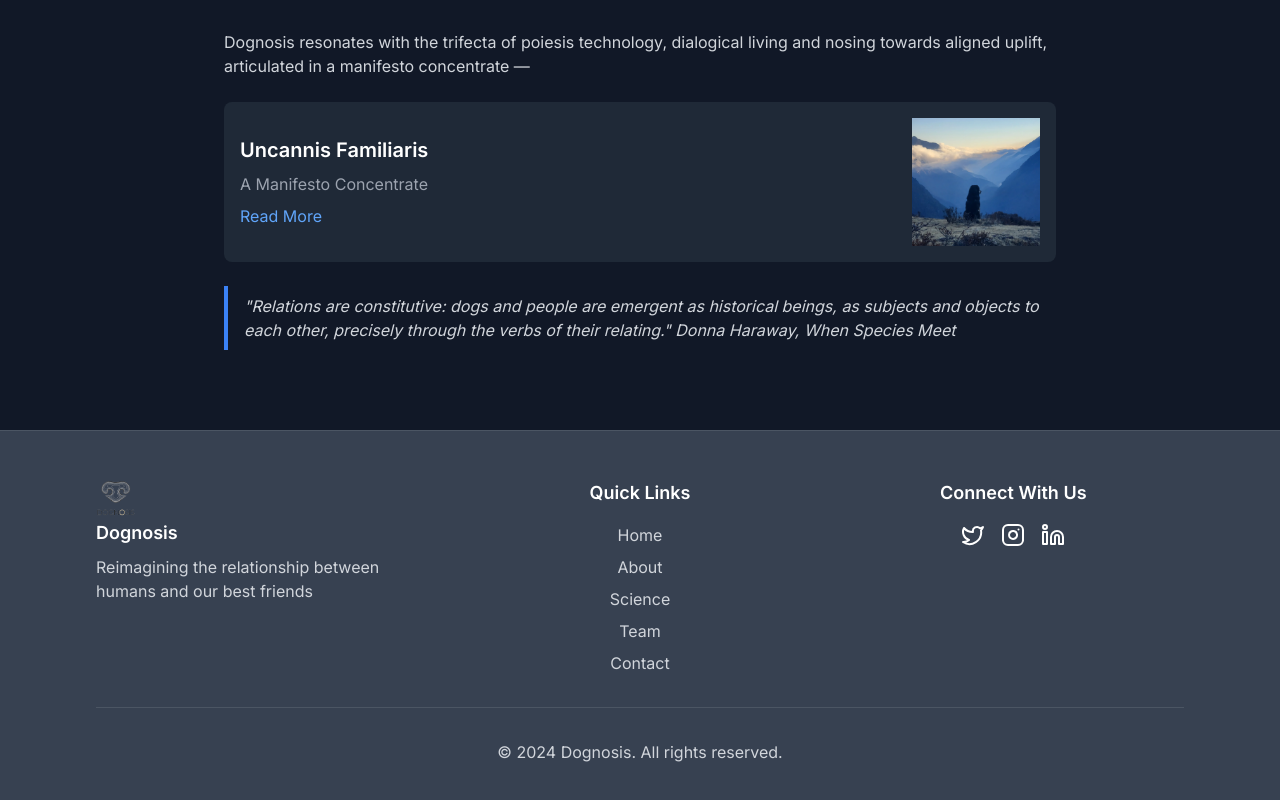
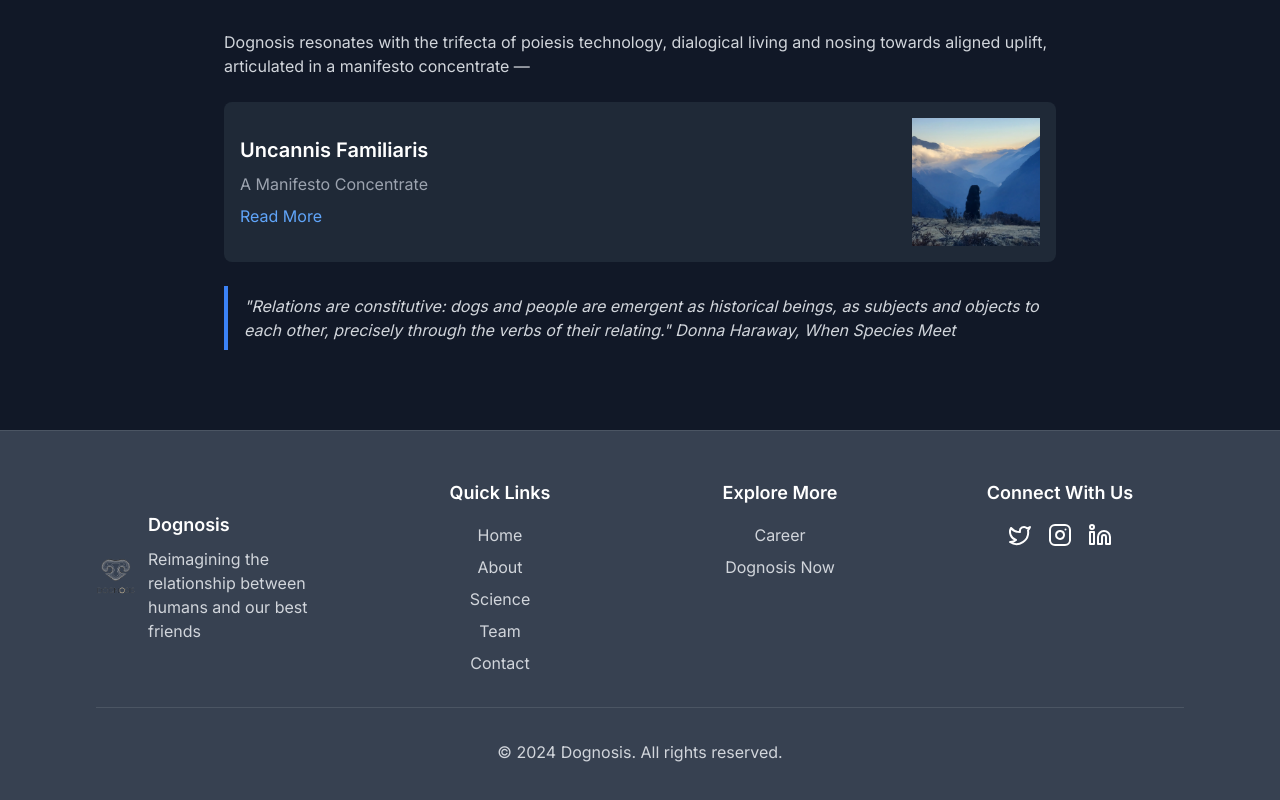
Before and after one commit to notcodesid/dognosis, a Next.js app: page / in a window 1280 px wide. Shown: the part 1238-2038 px from the top of the page. Built offline with nearby package versions, Linux system fonts and the light colour scheme.

Commit message:
add a new table explore more

```diff
--- a/components/footer.tsx
+++ b/components/footer.tsx
@@ -11,8 +11,8 @@ const Footer = () => {
   return (
     <footer className="bg-gray-700 text-white py-12 border-t border-gray-600">
       <div className="max-w-6xl mx-auto px-4 sm:px-6 lg:px-8">
-        <div className="grid grid-cols-1 md:grid-cols-3 gap-8">
-        <div>
+        <div className="grid grid-cols-1 md:grid-cols-4 gap-8">
+          <div className="flex items-center">
             <Image
               src={logo}
               alt="Dognosis Logo"
@@ -29,10 +29,17 @@ const Footer = () => {
             <h3 className="text-lg font-semibold mb-4">Quick Links</h3>
             <ul className="space-y-2 text-center">
               <li><a href="/" className="text-gray-300 hover:text-blue-300 transition-colors duration-300">Home</a></li>
-              <li><a href="/about" className="text-gray-300 hover:text-blue-300  transition-colors duration-300">About</a></li>
-              <li><a href="/science" className="text-gray-300 hover:text-blue-300  transition-colors duration-300">Science</a></li>
-              <li><a href="/team" className="text-gray-300 hover:text-blue-300  transition-colors duration-300">Team</a></li>
-              <li><a href="/contact" className="text-gray-300 hover:text-blue-300  transition-colors duration-300">Contact</a></li>
+              <li><a href="/about" className="text-gray-300 hover:text-blue-300 transition-colors duration-300">About</a></li>
+              <li><a href="/science" className="text-gray-300 hover:text-blue-300 transition-colors duration-300">Science</a></li>
+              <li><a href="/team" className="text-gray-300 hover:text-blue-300 transition-colors duration-300">Team</a></li>
+              <li><a href="/contact" className="text-gray-300 hover:text-blue-300 transition-colors duration-300">Contact</a></li>
+            </ul>
+          </div>
+          <div className="flex flex-col items-center">
+            <h3 className="text-lg font-semibold mb-4">Explore More</h3>
+            <ul className="space-y-2 text-center">
+              <li><a href="/career" className="text-gray-300 hover:text-blue-300 transition-colors duration-300">Career</a></li>
+              <li><a href="/dognosisNow" className="text-gray-300 hover:text-blue-300 transition-colors duration-300">Dognosis Now</a></li>
             </ul>
           </div>
           <div className="flex flex-col items-center">
```
